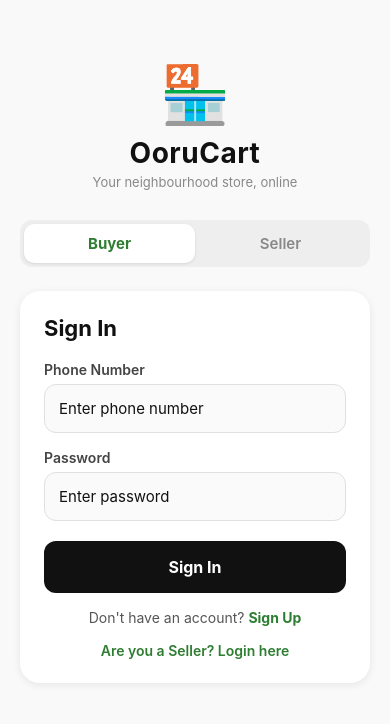
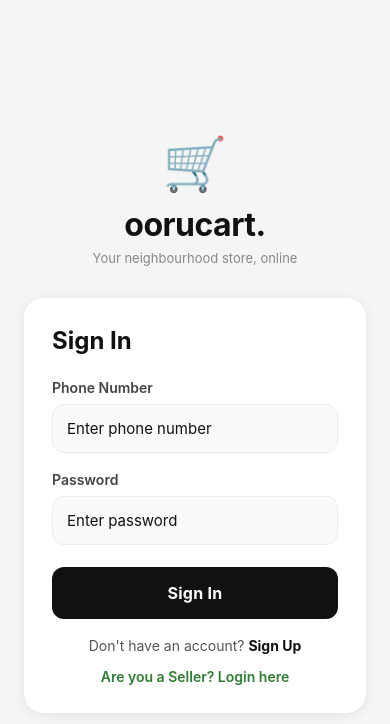
Before and after one commit to sravanipottipati/oorucart_frontend, a React Native app: screen /Login in a window 390 px wide. Shown: the top 724 px of the page. Built offline with nearby package versions, Linux system fonts and the light colour scheme.

Commit message:
Redesign complete - Towncart style UI

```diff
--- a/src/screens/auth/LoginScreen.js
+++ b/src/screens/auth/LoginScreen.js
@@ -6,7 +6,6 @@ import {
 import { useAuth } from '../../context/AuthContext';
 
 export default function LoginScreen({ navigation }) {
-  const [activeTab, setActiveTab] = useState('buyer');
   const [phone, setPhone] = useState('');
   const [password, setPassword] = useState('');
   const [loading, setLoading] = useState(false);
@@ -33,34 +32,15 @@ export default function LoginScreen({ navigation }) {
       behavior={Platform.OS === 'ios' ? 'padding' : 'height'}
     >
       <ScrollView contentContainerStyle={styles.inner}>
+
         {/* Logo */}
         <View style={styles.logoContainer}>
-          <Text style={styles.logoIcon}>🏪</Text>
-          <Text style={styles.logoText}>OoruCart</Text>
+          <Text style={styles.logoIcon}>🛒</Text>
+          <Text style={styles.logoText}>oorucart.</Text>
           <Text style={styles.logoSub}>Your neighbourhood store, online</Text>
         </View>
 
-        {/* Buyer / Vendor Tabs */}
-        <View style={styles.tabContainer}>
-          <TouchableOpacity
-            style={[styles.tab, activeTab === 'buyer' && styles.activeTab]}
-            onPress={() => setActiveTab('buyer')}
-          >
-            <Text style={[styles.tabText, activeTab === 'buyer' && styles.activeTabText]}>
-              Buyer
-            </Text>
-          </TouchableOpacity>
-          <TouchableOpacity
-            style={[styles.tab, activeTab === 'vendor' && styles.activeTab]}
-            onPress={() => setActiveTab('vendor')}
-          >
-            <Text style={[styles.tabText, activeTab === 'vendor' && styles.activeTabText]}>
-              Seller
-            </Text>
-          </TouchableOpacity>
-        </View>
-
-        {/* Form Card */}
+        {/* Card */}
         <View style={styles.card}>
           <Text style={styles.title}>Sign In</Text>
 
@@ -95,57 +75,46 @@ export default function LoginScreen({ navigation }) {
             </Text>
           </TouchableOpacity>
 
-          {activeTab === 'buyer' && (
-            <TouchableOpacity style={styles.sellerLink}>
-              <Text style={styles.sellerLinkText}>Are you a Seller? Login here</Text>
-            </TouchableOpacity>
-          )}
+          <TouchableOpacity style={styles.sellerLink}>
+            <Text style={styles.sellerLinkText}>Are you a Seller? Login here</Text>
+          </TouchableOpacity>
         </View>
+
       </ScrollView>
     </KeyboardAvoidingView>
   );
 }
 
 const styles = StyleSheet.create({
-  container: { flex: 1, backgroundColor: '#f9f9f9' },
-  inner: { flexGrow: 1, alignItems: 'center', padding: 20, paddingTop: 60 },
-  logoContainer: { alignItems: 'center', marginBottom: 30 },
-  logoIcon: { fontSize: 56, marginBottom: 8 },
-  logoText: { fontSize: 28, fontWeight: 'bold', color: '#111', letterSpacing: 0.5 },
-  logoSub: { fontSize: 13, color: '#888', marginTop: 4 },
-  tabContainer: {
-    flexDirection: 'row', backgroundColor: '#eee',
-    borderRadius: 12, padding: 4, marginBottom: 24, width: '100%',
+  container: { flex: 1, backgroundColor: '#f5f5f5' },
+  inner: { flexGrow: 1, justifyContent: 'center', alignItems: 'center', padding: 24 },
+  logoContainer: { alignItems: 'center', marginBottom: 32 },
+  logoIcon: { fontSize: 52, marginBottom: 10 },
+  logoText: {
+    fontSize: 32, fontWeight: 'bold', color: '#111',
+    letterSpacing: -0.5,
   },
-  tab: {
-    flex: 1, paddingVertical: 10, borderRadius: 10, alignItems: 'center',
-  },
-  activeTab: { backgroundColor: '#fff', elevation: 2,
-    shadowColor: '#000', shadowOffset: { width: 0, height: 1 },
-    shadowOpacity: 0.1, shadowRadius: 3,
-  },
-  tabText: { fontSize: 15, color: '#888', fontWeight: '600' },
-  activeTabText: { color: '#2E7D32', fontWeight: 'bold' },
+  logoSub: { fontSize: 13, color: '#888', marginTop: 6 },
   card: {
-    backgroundColor: '#fff', borderRadius: 20, padding: 24,
+    backgroundColor: '#fff', borderRadius: 20, padding: 28,
     width: '100%', elevation: 3,
     shadowColor: '#000', shadowOffset: { width: 0, height: 2 },
-    shadowOpacity: 0.08, shadowRadius: 8,
+    shadowOpacity: 0.08, shadowRadius: 12,
   },
-  title: { fontSize: 22, fontWeight: 'bold', color: '#111', marginBottom: 20 },
-  label: { fontSize: 14, color: '#444', marginBottom: 6, fontWeight: '600' },
+  title: { fontSize: 24, fontWeight: 'bold', color: '#111', marginBottom: 24 },
+  label: { fontSize: 14, color: '#444', marginBottom: 8, fontWeight: '600' },
   input: {
-    borderWidth: 1, borderColor: '#e0e0e0', borderRadius: 12,
-    padding: 14, fontSize: 15, marginBottom: 16,
+    borderWidth: 1.5, borderColor: '#ececec', borderRadius: 12,
+    padding: 14, fontSize: 15, marginBottom: 18,
     backgroundColor: '#fafafa', color: '#111',
   },
   button: {
     backgroundColor: '#111', padding: 16, borderRadius: 12,
-    alignItems: 'center', marginBottom: 16, marginTop: 4,
+    alignItems: 'center', marginBottom: 18, marginTop: 4,
   },
-  buttonText: { color: '#fff', fontSize: 16, fontWeight: 'bold' },
-  link: { textAlign: 'center', color: '#555', fontSize: 14, marginBottom: 12 },
-  linkBold: { color: '#2E7D32', fontWeight: 'bold' },
-  sellerLink: { alignItems: 'center', marginTop: 4 },
+  buttonText: { color: '#fff', fontSize: 16, fontWeight: 'bold', letterSpacing: 0.3 },
+  link: { textAlign: 'center', color: '#555', fontSize: 14, marginBottom: 14 },
+  linkBold: { color: '#111', fontWeight: 'bold' },
+  sellerLink: { alignItems: 'center' },
   sellerLinkText: { color: '#2E7D32', fontWeight: '600', fontSize: 14 },
 });
--- a/src/screens/auth/RegisterScreen.js
+++ b/src/screens/auth/RegisterScreen.js
@@ -6,7 +6,6 @@ import {
 import { useAuth } from '../../context/AuthContext';
 
 export default function RegisterScreen({ navigation }) {
-  const [activeTab, setActiveTab] = useState('buyer');
   const [fullName, setFullName] = useState('');
   const [phone, setPhone] = useState('');
   const [password, setPassword] = useState('');
@@ -41,34 +40,15 @@ export default function RegisterScreen({ navigation }) {
       behavior={Platform.OS === 'ios' ? 'padding' : 'height'}
     >
       <ScrollView contentContainerStyle={styles.inner}>
+
         {/* Logo */}
         <View style={styles.logoContainer}>
-          <Text style={styles.logoIcon}>🏪</Text>
-          <Text style={styles.logoText}>OoruCart</Text>
+          <Text style={styles.logoIcon}>🛒</Text>
+          <Text style={styles.logoText}>oorucart.</Text>
           <Text style={styles.logoSub}>Your neighbourhood store, online</Text>
         </View>
 
-        {/* Buyer / Seller Tabs */}
-        <View style={styles.tabContainer}>
-          <TouchableOpacity
-            style={[styles.tab, activeTab === 'buyer' && styles.activeTab]}
-            onPress={() => setActiveTab('buyer')}
-          >
-            <Text style={[styles.tabText, activeTab === 'buyer' && styles.activeTabText]}>
-              Buyer
-            </Text>
-          </TouchableOpacity>
-          <TouchableOpacity
-            style={[styles.tab, activeTab === 'vendor' && styles.activeTab]}
-            onPress={() => setActiveTab('vendor')}
-          >
-            <Text style={[styles.tabText, activeTab === 'vendor' && styles.activeTabText]}>
-              Seller
-            </Text>
-          </TouchableOpacity>
-        </View>
-
-        {/* Form Card */}
+        {/* Card */}
         <View style={styles.card}>
           <Text style={styles.title}>Create Account</Text>
 
@@ -119,51 +99,44 @@ export default function RegisterScreen({ navigation }) {
               Already have an account? <Text style={styles.linkBold}>Sign In</Text>
             </Text>
           </TouchableOpacity>
+
+          <TouchableOpacity style={styles.sellerLink}>
+            <Text style={styles.sellerLinkText}>Are you a Seller? Register here</Text>
+          </TouchableOpacity>
         </View>
+
       </ScrollView>
     </KeyboardAvoidingView>
   );
 }
 
 const styles = StyleSheet.create({
-  container: { flex: 1, backgroundColor: '#f9f9f9' },
-  inner: { flexGrow: 1, alignItems: 'center', padding: 20, paddingTop: 60 },
-  logoContainer: { alignItems: 'center', marginBottom: 30 },
-  logoIcon: { fontSize: 56, marginBottom: 8 },
-  logoText: { fontSize: 28, fontWeight: 'bold', color: '#111', letterSpacing: 0.5 },
-  logoSub: { fontSize: 13, color: '#888', marginTop: 4 },
-  tabContainer: {
-    flexDirection: 'row', backgroundColor: '#eee',
-    borderRadius: 12, padding: 4, marginBottom: 24, width: '100%',
-  },
-  tab: {
-    flex: 1, paddingVertical: 10, borderRadius: 10, alignItems: 'center',
-  },
-  activeTab: {
-    backgroundColor: '#fff', elevation: 2,
-    shadowColor: '#000', shadowOffset: { width: 0, height: 1 },
-    shadowOpacity: 0.1, shadowRadius: 3,
-  },
-  tabText: { fontSize: 15, color: '#888', fontWeight: '600' },
-  activeTabText: { color: '#2E7D32', fontWeight: 'bold' },
+  container: { flex: 1, backgroundColor: '#f5f5f5' },
+  inner: { flexGrow: 1, justifyContent: 'center', alignItems: 'center', padding: 24 },
+  logoContainer: { alignItems: 'center', marginBottom: 32 },
+  logoIcon: { fontSize: 52, marginBottom: 10 },
+  logoText: { fontSize: 32, fontWeight: 'bold', color: '#111', letterSpacing: -0.5 },
+  logoSub: { fontSize: 13, color: '#888', marginTop: 6 },
   card: {
-    backgroundColor: '#fff', borderRadius: 20, padding: 24,
+    backgroundColor: '#fff', borderRadius: 20, padding: 28,
     width: '100%', elevation: 3,
     shadowColor: '#000', shadowOffset: { width: 0, height: 2 },
-    shadowOpacity: 0.08, shadowRadius: 8,
+    shadowOpacity: 0.08, shadowRadius: 12,
   },
-  title: { fontSize: 22, fontWeight: 'bold', color: '#111', marginBottom: 20 },
-  label: { fontSize: 14, color: '#444', marginBottom: 6, fontWeight: '600' },
+  title: { fontSize: 24, fontWeight: 'bold', color: '#111', marginBottom: 24 },
+  label: { fontSize: 14, color: '#444', marginBottom: 8, fontWeight: '600' },
   input: {
-    borderWidth: 1, borderColor: '#e0e0e0', borderRadius: 12,
-    padding: 14, fontSize: 15, marginBottom: 16,
+    borderWidth: 1.5, borderColor: '#ececec', borderRadius: 12,
+    padding: 14, fontSize: 15, marginBottom: 18,
     backgroundColor: '#fafafa', color: '#111',
   },
   button: {
     backgroundColor: '#111', padding: 16, borderRadius: 12,
-    alignItems: 'center', marginBottom: 16, marginTop: 4,
+    alignItems: 'center', marginBottom: 18, marginTop: 4,
   },
-  buttonText: { color: '#fff', fontSize: 16, fontWeight: 'bold' },
-  link: { textAlign: 'center', color: '#555', fontSize: 14 },
-  linkBold: { color: '#2E7D32', fontWeight: 'bold' },
+  buttonText: { color: '#fff', fontSize: 16, fontWeight: 'bold', letterSpacing: 0.3 },
+  link: { textAlign: 'center', color: '#555', fontSize: 14, marginBottom: 14 },
+  linkBold: { color: '#111', fontWeight: 'bold' },
+  sellerLink: { alignItems: 'center' },
+  sellerLinkText: { color: '#2E7D32', fontWeight: '600', fontSize: 14 },
 });
```
